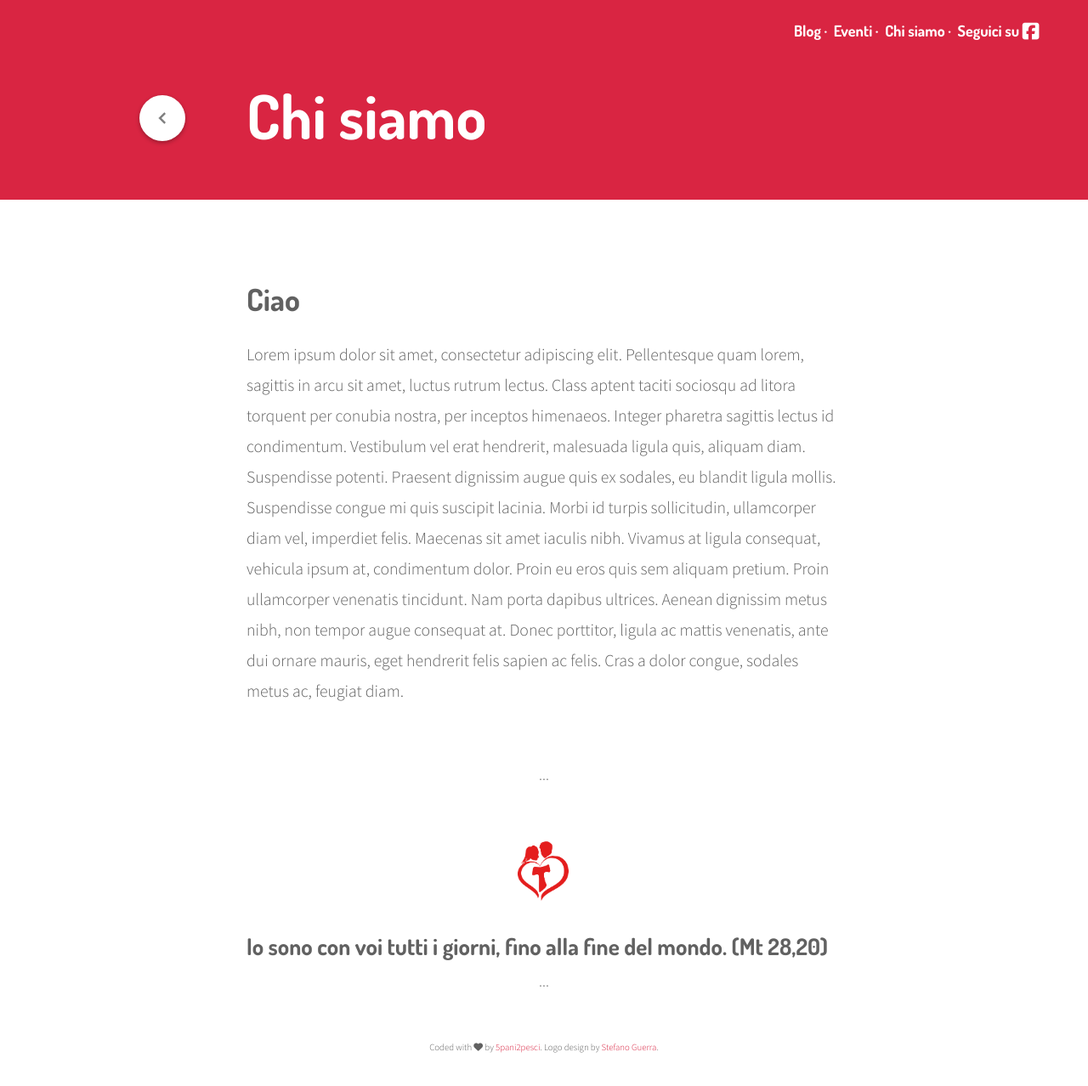
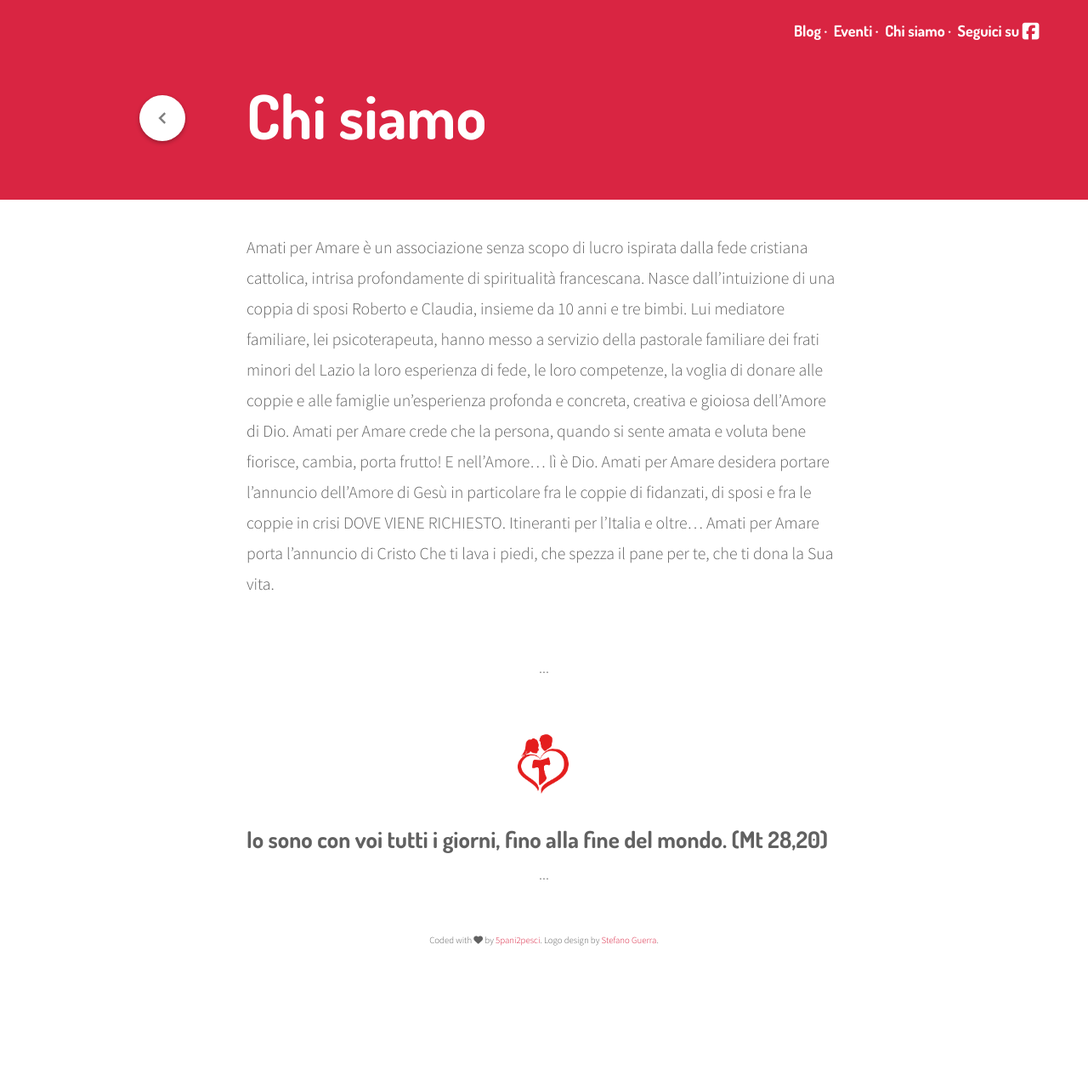
Before and after one commit to amatiperamare/amatiperamare.github.io, a Jekyll site: the page built from chi-siamo.markdown, in a window 1280 px wide and 1293 px high. Shown: the top 1278 px of the window at 85% size. Built offline with Jekyll 4.4.1, drawn with Linux system fonts in a browser that asks for light colours; nearby versions of some CDN libraries.

Commit message:
Updated Chi Siamo

```diff
--- a/chi-siamo.markdown
+++ b/chi-siamo.markdown
@@ -5,6 +5,4 @@ permalink: chi-siamo
 layout: page
 ---
 
-# Ciao
-
-Lorem ipsum dolor sit amet, consectetur adipiscing elit. Pellentesque quam lorem, sagittis in arcu sit amet, luctus rutrum lectus. Class aptent taciti sociosqu ad litora torquent per conubia nostra, per inceptos himenaeos. Integer pharetra sagittis lectus id condimentum. Vestibulum vel erat hendrerit, malesuada ligula quis, aliquam diam. Suspendisse potenti. Praesent dignissim augue quis ex sodales, eu blandit ligula mollis. Suspendisse congue mi quis suscipit lacinia. Morbi id turpis sollicitudin, ullamcorper diam vel, imperdiet felis. Maecenas sit amet iaculis nibh. Vivamus at ligula consequat, vehicula ipsum at, condimentum dolor. Proin eu eros quis sem aliquam pretium. Proin ullamcorper venenatis tincidunt. Nam porta dapibus ultrices. Aenean dignissim metus nibh, non tempor augue consequat at. Donec porttitor, ligula ac mattis venenatis, ante dui ornare mauris, eget hendrerit felis sapien ac felis. Cras a dolor congue, sodales metus ac, feugiat diam.
+Amati per Amare è un associazione senza scopo di lucro ispirata dalla fede cristiana cattolica, intrisa profondamente di spiritualità francescana. Nasce dall'intuizione di una coppia di sposi Roberto e Claudia, insieme da 10 anni e tre bimbi. Lui mediatore familiare, lei psicoterapeuta, hanno messo a servizio della pastorale familiare dei frati minori del Lazio la loro esperienza di fede, le loro competenze, la voglia di donare alle coppie e alle famiglie un'esperienza profonda e concreta, creativa e gioiosa dell'Amore di Dio. Amati per Amare crede che la persona, quando si sente amata e voluta bene fiorisce, cambia, porta frutto! E nell'Amore... lì è Dio. Amati per Amare desidera portare l'annuncio dell'Amore di Gesù in particolare fra le coppie di fidanzati, di sposi e fra le coppie in crisi DOVE VIENE RICHIESTO. Itineranti per l'Italia e oltre... Amati per Amare porta l'annuncio di Cristo Che ti lava i piedi, che spezza il pane per te, che ti dona la Sua vita.
```
